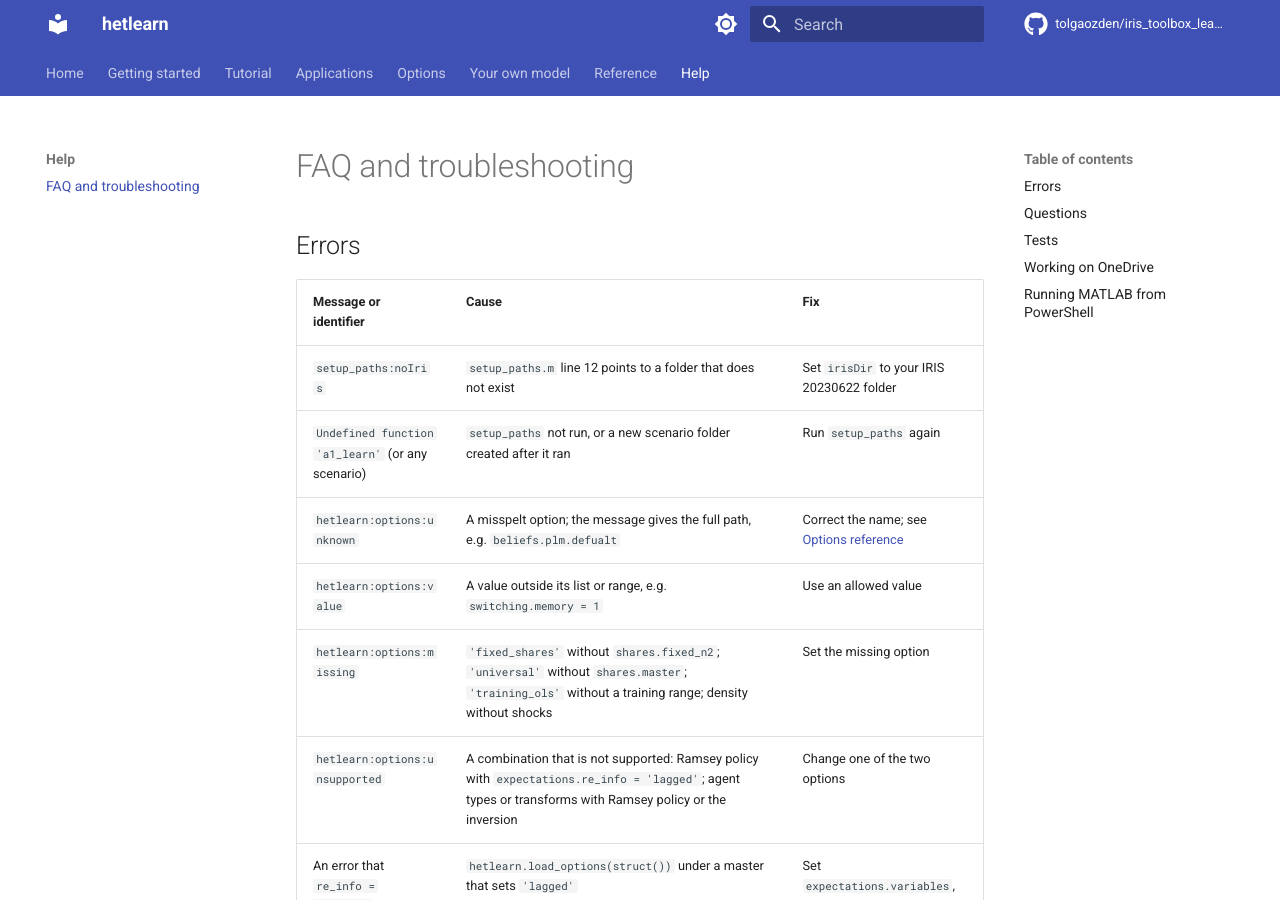
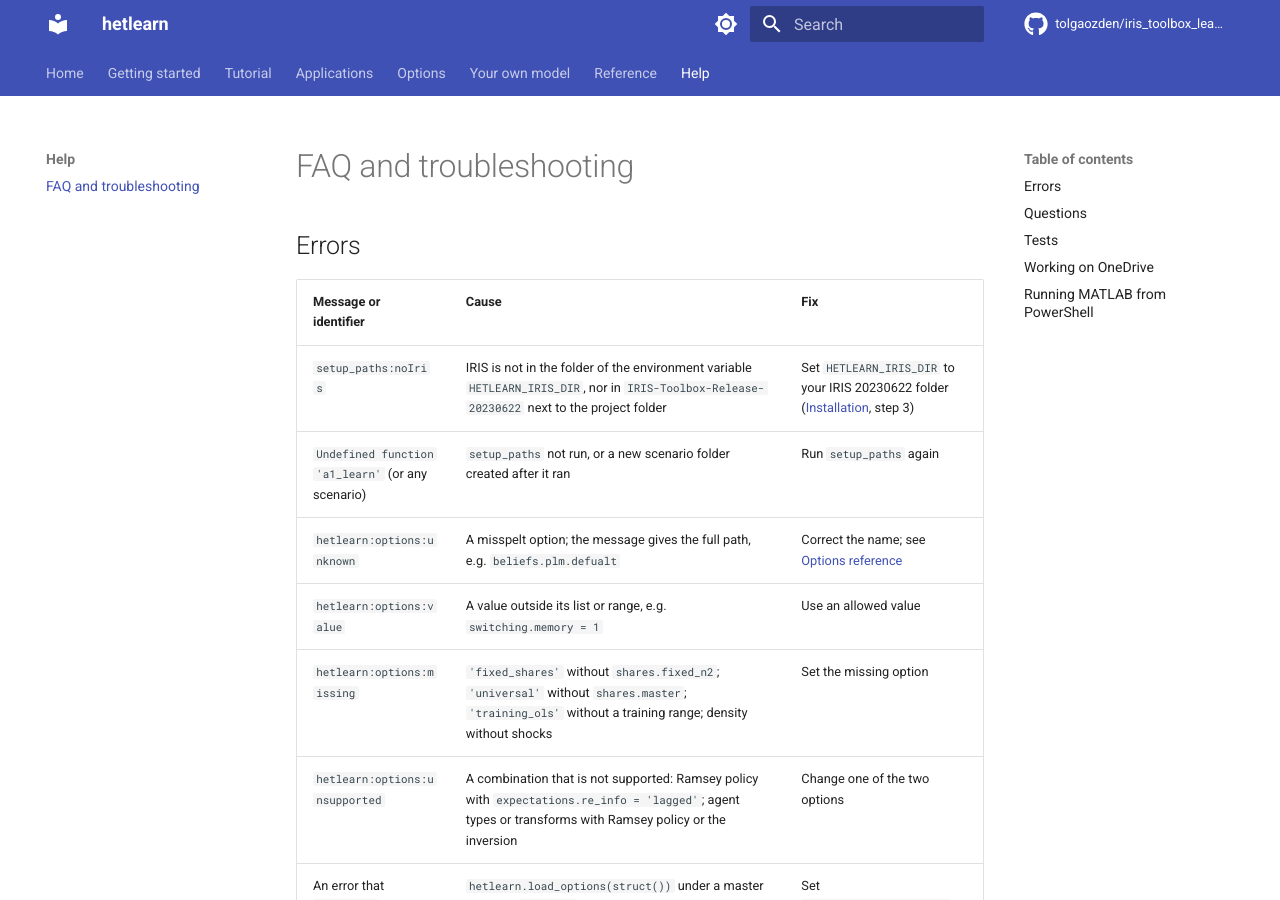
Before and after one commit to HetLearn/iris_toolbox_learning, an MkDocs documentation site: the page built from docs_site/help/faq.md, in a window 1280 px wide and 900 px high. Built offline with MkDocs 1.6.1 and Material for MkDocs 9.7.7, drawn with Linux system fonts in a browser that asks for light colours; comment, search, counter and statistics services are not loaded.

Commit message:
Prepare for public release (docs_site/help/faq.md)
MIT licence; no machine-specific paths (IRIS and Dynare found through HETLEARN_IRIS_DIR / HETLEARN_DYNARE_DIR or as sibling folders); documentation links point to https://tolgaozden.net/iris_toolbox_learning/.

```diff
--- a/docs_site/help/faq.md
+++ b/docs_site/help/faq.md
@@ -4,7 +4,7 @@
 
 | Message or identifier | Cause | Fix |
 |---|---|---|
-| `setup_paths:noIris` | `setup_paths.m` line 12 points to a folder that does not exist | Set `irisDir` to your IRIS 20230622 folder |
+| `setup_paths:noIris` | IRIS is not in the folder of the environment variable `HETLEARN_IRIS_DIR`, nor in `IRIS-Toolbox-Release-20230622` next to the project folder | Set `HETLEARN_IRIS_DIR` to your IRIS 20230622 folder ([Installation](../getting-started/installation.md), step 3) |
 | `Undefined function 'a1_learn'` (or any scenario) | `setup_paths` not run, or a new scenario folder created after it ran | Run `setup_paths` again |
 | `hetlearn:options:unknown` | A misspelt option; the message gives the full path, e.g. `beliefs.plm.defualt` | Correct the name; see [Options reference](../reference/options.md) |
 | `hetlearn:options:value` | A value outside its list or range, e.g. `switching.memory = 1` | Use an allowed value |
```
